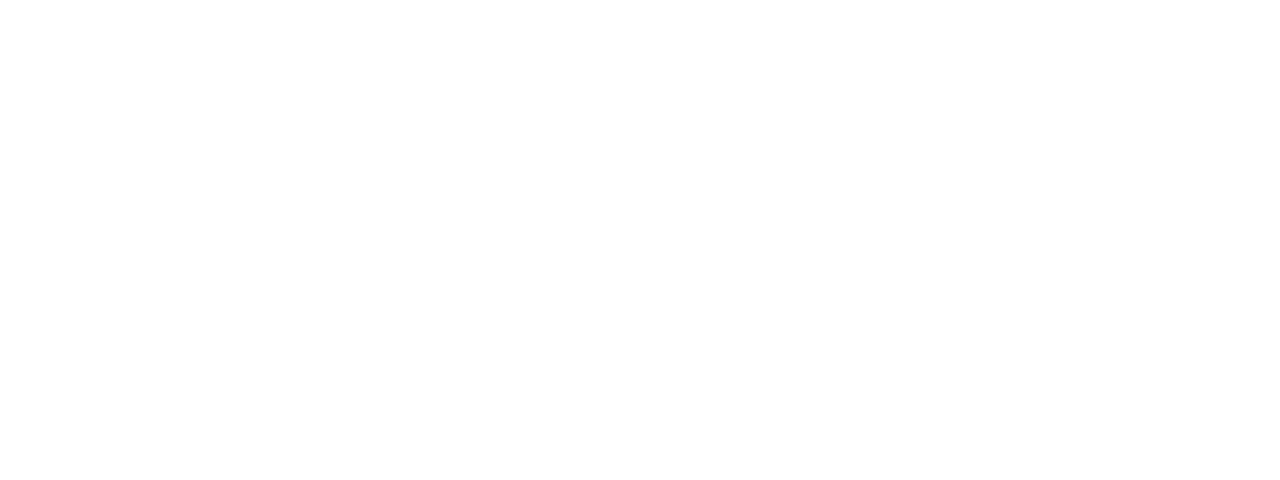
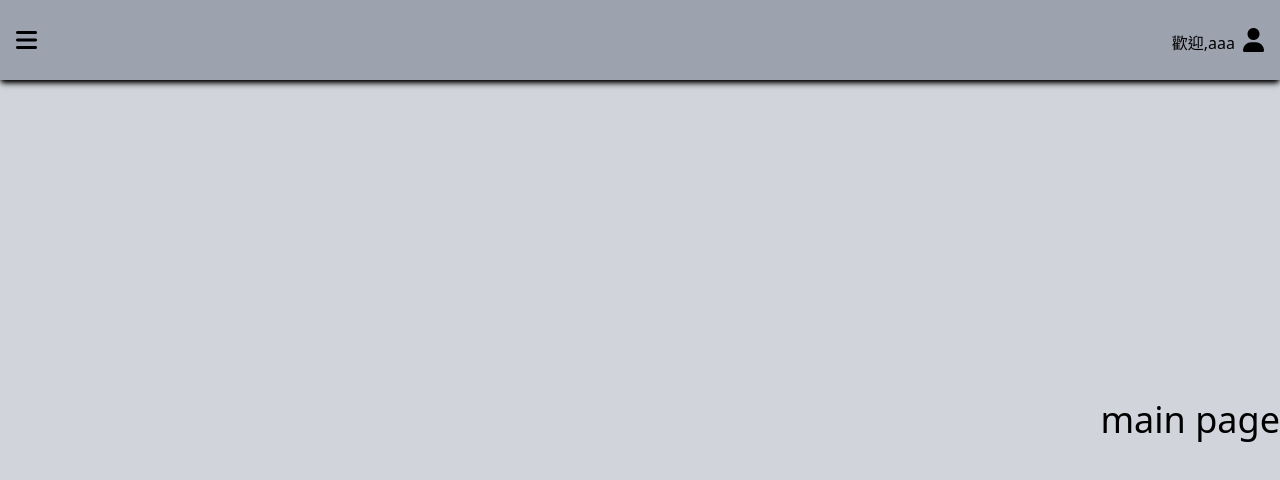
Before and after one commit to twkhjl/vue3-project01, a Vue app: page /admin in a window 1280 px wide. Before the commit this address had no page. Shown: the top 480 px of the page. Built offline with nearby package versions, Linux system fonts and the light colour scheme.

Commit message:
add sidebar & topnav

```diff
--- a/index.html
+++ b/index.html
@@ -1,13 +1,18 @@
 <!DOCTYPE html>
-<html lang="en">
+<html lang="zh-tw">
+
 <head>
   <meta charset="UTF-8" />
   <link rel="icon" href="/favicon.ico" />
   <meta name="viewport" content="width=device-width, initial-scale=1.0" />
-    <title>Vite App</title>
+  <link rel="stylesheet" href="https://cdnjs.cloudflare.com/ajax/libs/font-awesome/6.2.0/css/all.min.css" />
+
+  <title>Vue3-project-01</title>
 </head>
+
 <body>
   <div id="app"></div>
   <script type="module" src="/src/main.ts"></script>
 </body>
+
 </html>
--- a/src/components/admin-panel-components/loginForm.vue
+++ b/src/components/admin-panel-components/loginForm.vue
@@ -12,27 +12,27 @@
 onMounted(() => {
 
   if(adminStore.isLoggedIn()){
-    router.push({name:'home'});
+    router.push({name:'admin-panel'});
   }
 
 })
 
 async function login() {
-  let user = {
-    name: name.value,
-    password: password.value,
-  }
+  // let user = {
+  //   name: name.value,
+  //   password: password.value,
+  // }
 
-  let result = await adminStore.login(user);
+  // let result = await adminStore.login(user);
 
-  if(result.error){
-    return isValid.value=false;
-  }
-  isValid.value=true;
+  // if(result.error){
+  //   return isValid.value=false;
+  // }
+  // isValid.value=true;
 
-  console.log(result);
+  // console.log(result);
 
-  router.push({name:'home'});
+  router.push({name:'admin-panel'});
 }
 
 
--- /dev/null
+++ b/src/components/admin-panel-components/sidebar.vue
@@ -0,0 +1,53 @@
+<script setup lang="ts">
+import { watch,ref } from 'vue';
+import { useSidebarStore } from '../../stores/admin-panel/sidebar';
+
+const sidebarStore = useSidebarStore();
+
+
+
+</script>
+
+
+<template>
+    <div
+    :class="[sidebarStore.isSidebarHidden()?'hidden':'']"
+    @click="sidebarStore.toggleSidebar()"
+    class="fixed h-full w-full bg-black opacity-[0.5]"></div>
+
+    <div
+    :class="[sidebarStore.isSidebarHidden()?'w-[0vw]':'w-[50vw]']"
+    class="sidebar  overflow-hidden
+      fixed left-0 z-30
+      h-[100vh]
+      transition-all duration-250
+      bg-gray-700 shadow-md shadow-black">
+      <div class="sidebar-title
+      text-white text-2xl text-center py-4
+      border-b-gray-500 border-b-2">
+      <i class="fa-solid fa-computer"></i>
+      <span class="ml-4">Admin Panel</span>
+      </div>
+      <div class="sidebar-item
+      text-xl flex text-white py-2">
+        <span class="mx-2"><i class="fa-solid fa-users"></i></span>
+         <!-- <span class="">用戶管理</span> -->
+        <RouterLink :to="{name:'main'}">用戶管理</RouterLink>
+        <span class="mr-4 mx-auto">
+          <i class="fa-solid fa-angle-left"></i>
+        </span>
+      </div>
+      <div class="sidebar-item
+      text-xl flex text-white py-2">
+        <span class="mx-2"><i class="fa-solid fa-gift"></i></span>
+         <!-- <span>產品管理</span> -->
+        <RouterLink to="/admin/ttt">產品管理</RouterLink>
+
+        <span class="mr-4 mx-auto">
+          <i class="fa-solid fa-angle-left"></i>
+        </span>
+      </div>
+
+      </div>
+
+</template>
--- /dev/null
+++ b/src/components/admin-panel-components/topNav.vue
@@ -0,0 +1,42 @@
+<script setup lang="ts">
+import { useSidebarStore } from '../../stores/admin-panel/sidebar';
+const sidebarStore = useSidebarStore();
+
+function toggleSidebar(){
+  return sidebarStore.toggleSidebar();
+}
+
+</script>
+
+
+<template>
+<div class="top-nav
+  sticky top-0 h-[10vh] w-full
+  px-4
+  bg-gray-400 shadow-md shadow-black
+  flex justify-start items-center">
+    <div @click="toggleSidebar()"
+    class="">
+      <i class="fa-solid fa-bars text-2xl"></i>
+    </div>
+    <div class="relative mr-0 mx-auto">
+      <span class="mr-2">歡迎,aaa</span>
+      <i class="fa-solid fa-user text-2xl"></i>
+      <div class="dropdown hidden
+      absolute right-1 top-[7vh]
+      min-w-[70vw] sm:min-w-[25vw] w-auto h-auto bg-[#e9e6e8]
+      ">
+      <div class="border-b-gray-400 border-2 text-gray-400 text-xl">選單</div>
+      <div class="droppdown-item ml-2 my-2 text-lg">
+        <i class="fa-solid fa-sliders"></i>
+        <span class="ml-[0.4rem]">個人資料</span></div>
+      <div class="droppdown-item ml-2 my-2 text-lg">
+        <i class="fa-solid fa-key"></i>
+        <span class="ml-[0.4rem]">變更密碼</span></div>
+      <div class="droppdown-item ml-2 my-2 text-lg">
+        <i class="fa-solid fa-arrow-right-from-bracket"></i>
+        <span class="ml-1">登出</span></div>
+      </div>
+    </div>
+  </div>
+</template>
--- a/src/router/index.ts
+++ b/src/router/index.ts
@@ -17,13 +17,33 @@
       // which is lazy-loaded when the route is visited.
       component: () => import('../views/AboutView.vue')
     },
+
+    // admin-panel
+    // =============================================================
+
     {
       path: '/admin/login',
       name: 'login',
-      // route level code-splitting
-      // this generates a separate chunk (About.[hash].js) for this route
-      // which is lazy-loaded when the route is visited.
       component: () => import('../views/admin-panel/Login.vue')
+    },
+
+    {
+      path: '/admin/',
+      name: 'admin-panel',
+      component: () => import('../views/admin-panel/AdminPanelView.vue'),
+      children:[
+        {
+          path: '',
+          name: 'main',
+          component: () => import('../views/admin-panel/Main.vue')
+        },
+        {
+          path: 'ttt',
+          name: 'ttt',
+          component: () => import('../views/admin-panel/Ttt.vue')
+        },
+
+      ]
     },
 
   ]
--- /dev/null
+++ b/src/stores/admin-panel/sidebar.ts
@@ -0,0 +1,23 @@
+import { ref, computed } from 'vue'
+import { defineStore } from 'pinia'
+
+export const useSidebarStore = defineStore('sidebar', () => {
+
+  let hideSidebar = ref(true);
+  let loading = ref(false);
+
+
+
+  function isSidebarHidden() {
+    return hideSidebar.value;
+  }
+  function toggleSidebar(){
+    hideSidebar.value=!hideSidebar.value;
+  }
+
+
+  return {
+    isSidebarHidden,
+    toggleSidebar
+  }
+})
--- /dev/null
+++ b/src/views/admin-panel/AdminPanelView.vue
@@ -0,0 +1,32 @@
+<script setup lang="ts">
+import { RouterLink, RouterView } from 'vue-router';
+import { onMounted, ref } from 'vue';
+import { useAdminStore } from '../../stores/admin-panel/admin';
+import { useSidebarStore } from "../../stores/admin-panel/sidebar";
+import router from '@/router';
+
+import TopNav from '../../components/admin-panel-components/topNav.vue';
+import Sidebar from '../../components/admin-panel-components/sidebar.vue';
+
+const adminStore = useAdminStore();
+
+onMounted(() => {})
+
+
+
+</script>
+
+
+<template>
+<div class="flex flex-col">
+  <!-- topnav -->
+  <TopNav></TopNav>
+  <!-- sidebar -->
+  <Sidebar></Sidebar>
+  <div class="main h-[90vh] w-full bg-gray-300">
+    <RouterView></RouterView>
+  </div>
+</div>
+
+
+</template>
--- /dev/null
+++ b/src/views/admin-panel/Main.vue
@@ -0,0 +1,10 @@
+<script setup lang="ts">
+</script>
+
+
+<template>
+<div class="fixed right-0  top-[50vh] text-4xl">
+  main page
+</div>
+
+</template>
--- /dev/null
+++ b/src/views/admin-panel/Ttt.vue
@@ -0,0 +1,10 @@
+<script setup lang="ts">
+</script>
+
+
+<template>
+<div class="fixed right-0  top-[50vh] text-4xl">
+  test page
+</div>
+
+</template>
```
Lines whose indentation alone changed are shown as unchanged.
